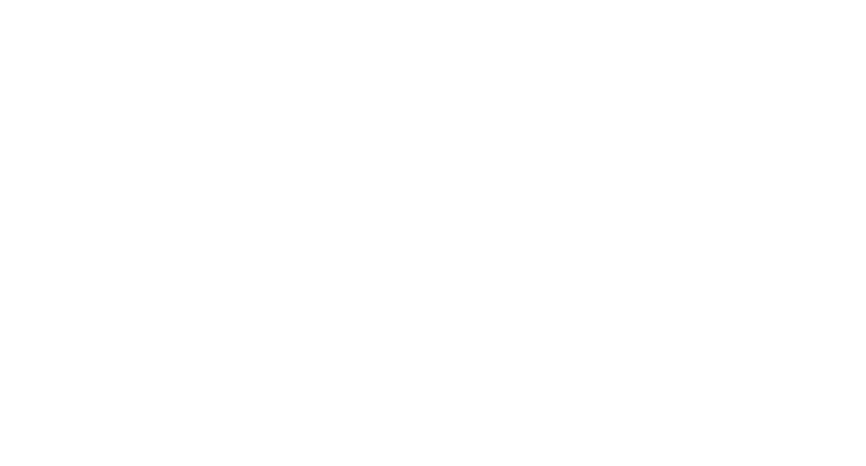
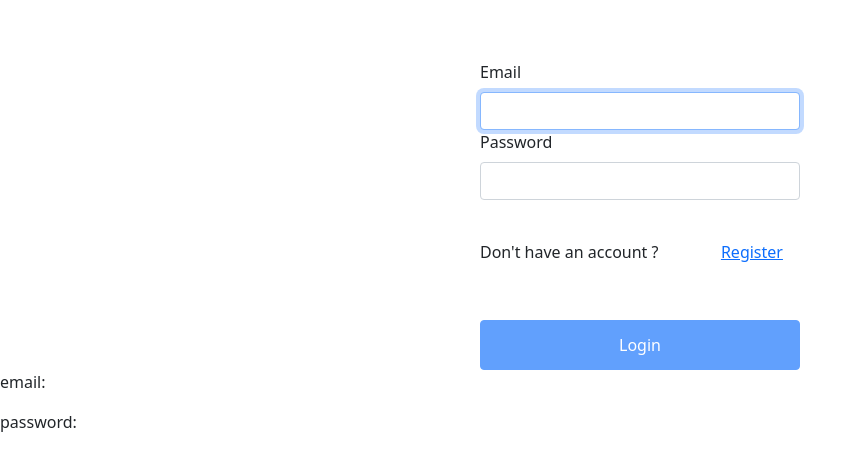
Before and after one commit to SaemHasan/Travello-Project, a React (Create React App) app in the folder frontend/travello-frontend/: page /Login in a window 1280 px wide. Before the commit this address had no page. Shown: the top 466 px of the page, without its empty margins (0-866 px from the left). Built offline with nearby package versions, Linux system fonts and the light colour scheme.

Commit message:
Login added

```diff
--- a/frontend/travello-frontend/src/App.js
+++ b/frontend/travello-frontend/src/App.js
@@ -16,6 +16,7 @@
 import Layout from "./Layout";
 import Home from "./home/Home";
 import About from "./About";
+import Login from "./login/Login"
 
 // function App() {
 //   //   const [articles, setArticles] = useState([])
@@ -72,7 +73,9 @@
             {/*<Route path="Home" element={<Home />} />*/}
           <Route index element={<Home />} />
             <Route path="About" element={<About />} />
+
         </Route>
+          <Route path="/Login" element={<Login />} />
       </Routes>
     </BrowserRouter>
   );
--- /dev/null
+++ b/frontend/travello-frontend/src/login/Login.css
@@ -0,0 +1,20 @@
+@media all and (min-width: 480px) {
+  .Login {
+    padding: 60px 0;
+  }
+
+  .Login form {
+    margin: 0 auto;
+    max-width: 320px;
+  }
+}
+
+  .btn_login {
+    /*padding: 30px 0;*/
+    height: 50px;
+    width: 320px;
+  }
+.side-by-side {
+  display: flex;
+  flex-direction: row;
+}
--- /dev/null
+++ b/frontend/travello-frontend/src/login/Login.js
@@ -0,0 +1,62 @@
+import React, { useState } from "react";
+import Form from "react-bootstrap/Form";
+import Button from "react-bootstrap/Button";
+import "./Login.css";
+import { Link } from 'react-router-dom';
+
+export default function Login() {
+  const [email, setEmail] = useState("");
+  const [password, setPassword] = useState("");
+
+  function validateForm() {
+    return email.length > 0 && password.length > 0;
+  }
+
+  function handleSubmit(event) {
+    event.preventDefault();
+  }
+
+  return (
+    <div className="Login">
+      <Form onSubmit={handleSubmit}>
+        <Form.Group size="lg" controlId="email">
+          <Form.Label>Email</Form.Label>
+          <Form.Control
+            autoFocus
+            type="email"
+            value={email}
+            onChange={(e) => setEmail(e.target.value)}
+          />
+        </Form.Group>
+        <Form.Group size="lg" controlId="password">
+          <Form.Label>Password</Form.Label>
+          <Form.Control
+            type="password"
+            value={password}
+            onChange={(e) => setPassword(e.target.value)}
+          />
+        </Form.Group>
+        <p>&nbsp;&nbsp;</p>
+          <div className="side-by-side">
+              <p>Don't have an account ?&nbsp;&nbsp;&nbsp;&nbsp;&nbsp;&nbsp;&nbsp;&nbsp;&nbsp;&nbsp;&nbsp;&nbsp;&nbsp;&nbsp;&nbsp;</p>
+              <Link to="/About">Register</Link>
+          </div>
+          <p>&nbsp;&nbsp;</p>
+
+        <Button className="btn_login" block="true"  type="submit" disabled={!validateForm()}>
+          Login
+        </Button>
+
+
+      </Form>
+      <p>
+        email: {email}
+
+      </p>
+      <p>
+
+        password: {password}
+      </p>
+    </div>
+  );
+}
```
